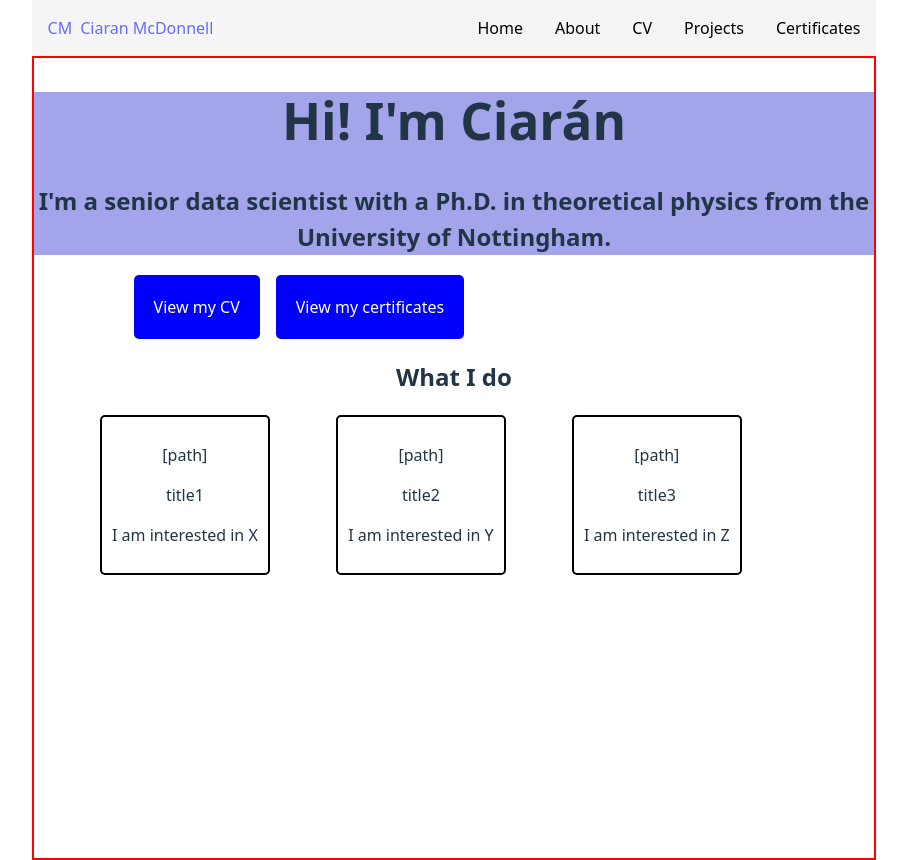
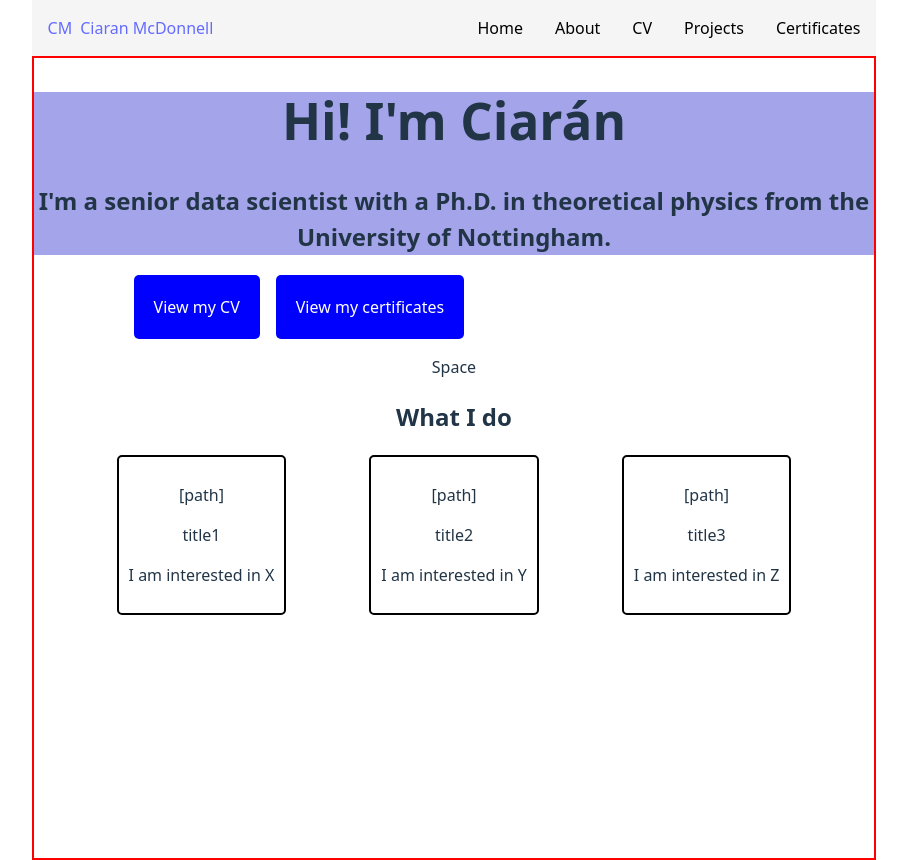
Before and after one commit to Ciaran1995/personal_website, a React (Vite) app: page / in a window 1280 px wide. Shown: the whole page, without its empty margins (186-1093 px from the left). Built offline with nearby package versions, Linux system fonts and the light colour scheme.

Commit message:
secyioning different parts of homepage bio

```diff
--- a/src/App.tsx
+++ b/src/App.tsx
@@ -10,7 +10,7 @@ const certificate = {
     url: "https://www.linkedin.com/learning/certificates/2930027f19e72ec8dc698401599851bce7bbd0ca60419dfca2db24aad6df0417?trk=share_certificate"
 };
 
-const HomePage = ({count, setCount}) => {
+const HomePage = () => {
   const example = "can do something here";
   return (
     <>
@@ -18,8 +18,9 @@ const HomePage = ({count, setCount}) => {
         <Header></Header>
 
         <div className="homepage-body">
-
+          <div className="homepage-bio">
             <div>
+            <div className="homepage-bio-content">
             <div className="bio-introduction">
               <h1>Hi! I'm Ciarán</h1>
               <h2>I'm a senior data scientist with a Ph.D. in theoretical physics from the University of Nottingham.</h2>
@@ -32,12 +33,19 @@ const HomePage = ({count, setCount}) => {
                 <NavLink to="/certificates" end className="certificate-link" >
                       View my certificates
                 </NavLink>
+
             </div>
             </div>
+            </div>
+            <div className="homepage-bio-spacer"><p>Space</p></div>
+          </div>
+          <div>
+          <div className="homepage-interests">
           <div>
               <h2>What I do</h2>
           </div>
           <div className="what-i-do">
+
             {interests.map(i => (
               <div id={i.title} className="interests-card">
                 <p>{i.icon}</p>
@@ -46,12 +54,10 @@ const HomePage = ({count, setCount}) => {
 
               </div>
             ))}
-              <div>
 
           </div>
-
           </div>
-
+        </div>
       </div>
 
       </div>
```
Lines whose indentation alone changed are shown as unchanged.
